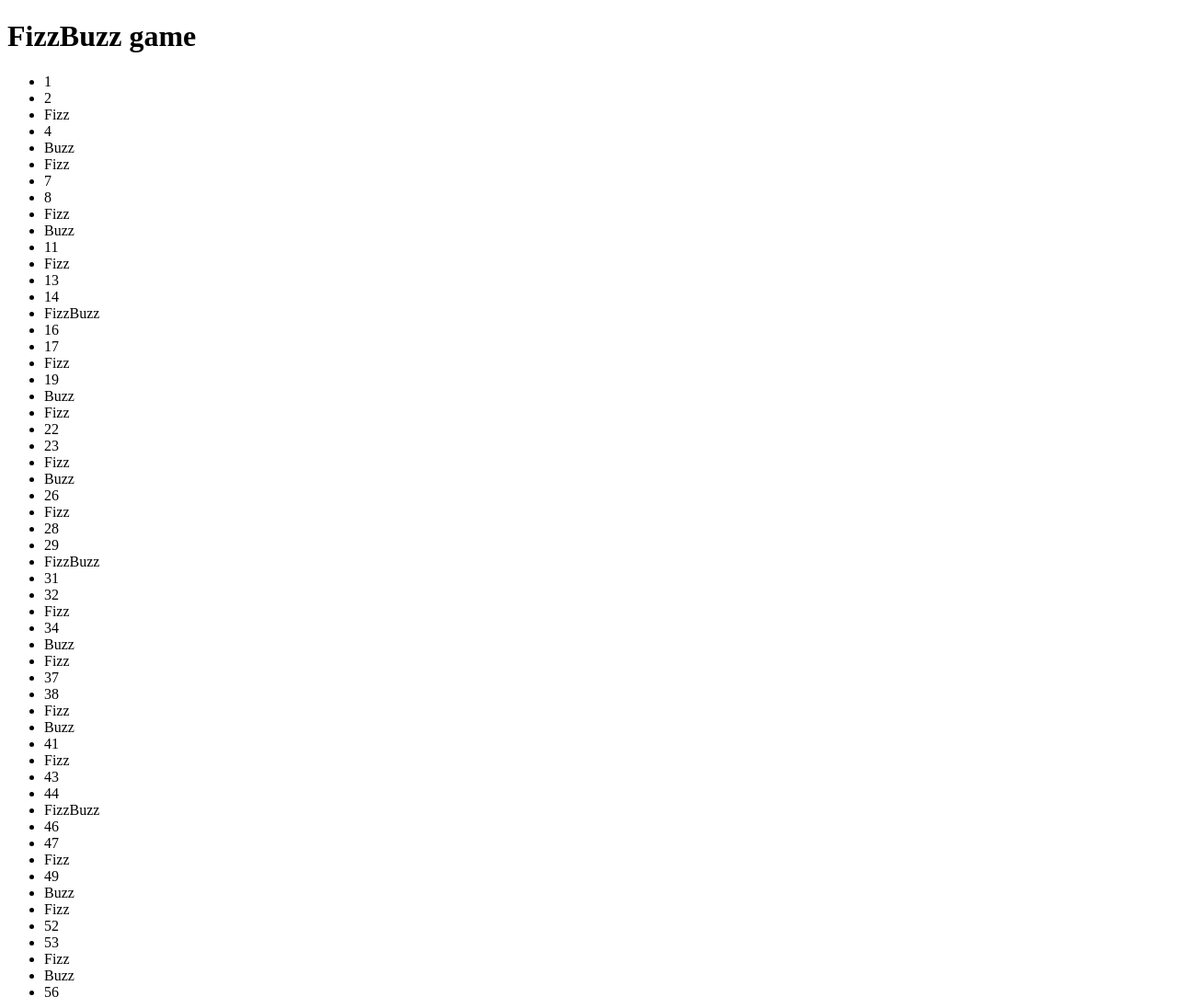
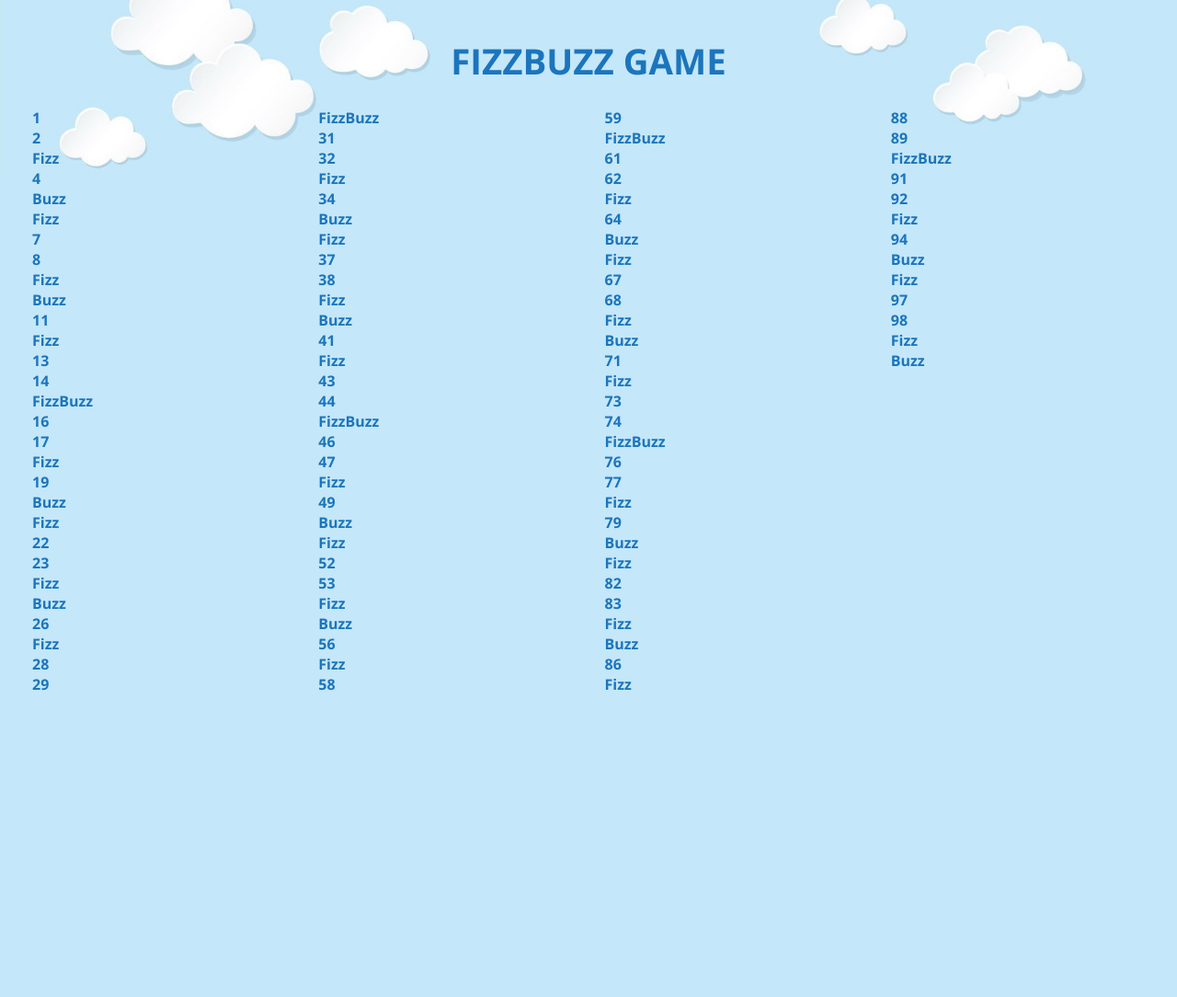
Before and after one commit to giuditta-marino/js-fizzbuzz, a plain HTML site: page index.html in a window 1280 px wide. Shown: the top 1084 px of the page at 92% size. After the commit the page ends 800 px from the top, so only its background shows below. Drawn offline with nearby package versions, Linux system fonts and the light colour scheme.

Commit message:
un po' di stile e prove per cambiare elementi nel DOM da JS

```diff
--- /dev/null
+++ b/assets/css/master.css
@@ -0,0 +1,31 @@
+*{
+  margin: 0;
+  padding: 0;
+  box-sizing: border-box;
+}
+
+body{
+  font-family: 'Open Sans', sans-serif;
+  background: url("../img/sky-cloud.jpg");
+  background-size: contain;
+  background-repeat: no-repeat;
+  background-color: #c4e7fa;
+  height: 100vh;
+}
+
+h1{
+  text-align: center;
+  color: #1C75BC;
+  text-transform: uppercase;
+  font-size: 2.4em;
+  padding-top: 40px;
+}
+
+#lista-numeri{
+  height: calc(100vh - 92px);
+  display: flex;
+  flex-direction: column;
+  flex-wrap: wrap;
+  padding: 25px 0;
+  padding-left: 35px;
+}
--- a/assets/js/main.js
+++ b/assets/js/main.js
@@ -10,16 +10,32 @@ var fizzbuzz = "FizzBuzz";
 // SCORRO TUTTI I  NUMERI DA 1 A 100 E CONTROLLO SE I NUMERI SONO MULTIPLI DI 3 E 5(CONDIZIONE PIU' STRINGENTE), ALLORA STAMPO "FIZZBUZZ", SE SONO MULTIPLI DI 3 ALLORA STAMPO "FIZZ", SE SONO MULTIPLI DI 5, ALLORA STAMPO "BUZZ", ALTRIMENTI STAMPO I NUMERI PER COME SONO (i)
 for (var i = 1; i <= 100; i++) {
 if (!(i % 3) && !(i % 5)) {
-    document.getElementById('lista-numeri').innerHTML += "<li>" + fizzbuzz + "</li>";
-    console.log(fizzbuzz);
+    document.getElementById('lista-numeri').innerHTML += "<li><a>" + fizzbuzz + "</a></li>";
   } else if (!(i % 3)) {
-    document.getElementById('lista-numeri').innerHTML += "<li>" + fizz + "</li>";
-    console.log(fizz);
+    document.getElementById('lista-numeri').innerHTML += "<li><a>" + fizz + "</a></li>";
   } else if (!(i % 5)) {
-    document.getElementById('lista-numeri').innerHTML += "<li>" + buzz + "</li>";
-    console.log(buzz);
+    document.getElementById('lista-numeri').innerHTML += "<li><a>" + buzz + "</a></li>";
   } else {
-    document.getElementById('lista-numeri').innerHTML += "<li>" + i + "</li>";
-    console.log(i);
+    document.getElementById('lista-numeri').innerHTML += "<li><a>" + i + "</a></li>";
   }
 }
+// CREO UNA VARIABILE E GLI INSERISCO LA LISTA
+var lista = document.getElementById('lista-numeri');
+
+// TOGLIERE LIST-STYLE ALLA UL
+lista.style.listStyle = "none";
+
+// FAR CAMBIARE COLORE A FIZZ E BUZZ AL CLICK DEL MOUSE
+// CREO UNA VARIABILE E GLI INSERISCO GLI LI DELLA LISTA
+var elementiLista = document.getElementById("lista-numeri").children;
+console.log(elementiLista);
+
+
+// ALL'HOVER DEL MOUSE SULL'LI DESIDERATO CAMBIO IL COLORE
+for (var i = 0; i < elementiLista.length; i++) {
+  elementiLista[i].style.color = "#1c75bc";
+  elementiLista[i].style.fontWeight = "700";
+  elementiLista[i].addEventListener('click', function(e){
+    e.target.style.color = "orange";
+  })
+}
--- a/index.html
+++ b/index.html
@@ -3,7 +3,9 @@
   <head>
     <meta charset="utf-8">
     <meta name="viewport" content="width=device-width, initial-scale=1.0">
-    <!-- <link rel="stylesheet" href="./assets/css/master.css"> -->
+    <link rel="preconnect" href="https://fonts.gstatic.com">
+    <link href="https://fonts.googleapis.com/css2?family=Open+Sans:wght@300;400;600;700;800&display=swap" rel="stylesheet">
+    <link rel="stylesheet" href="./assets/css/master.css">
     <title>FizzBuzz</title>
   </head>
   <body>
```
